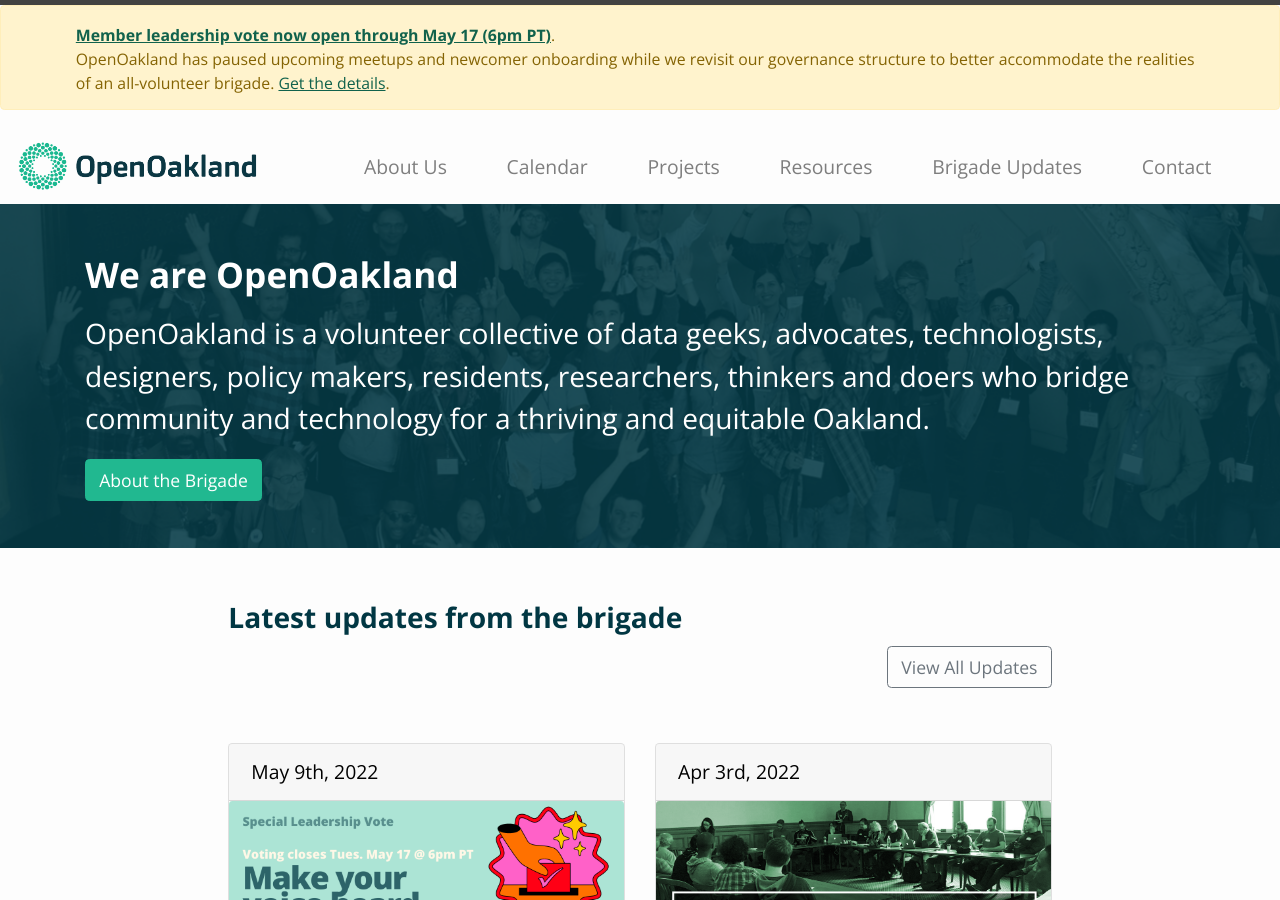
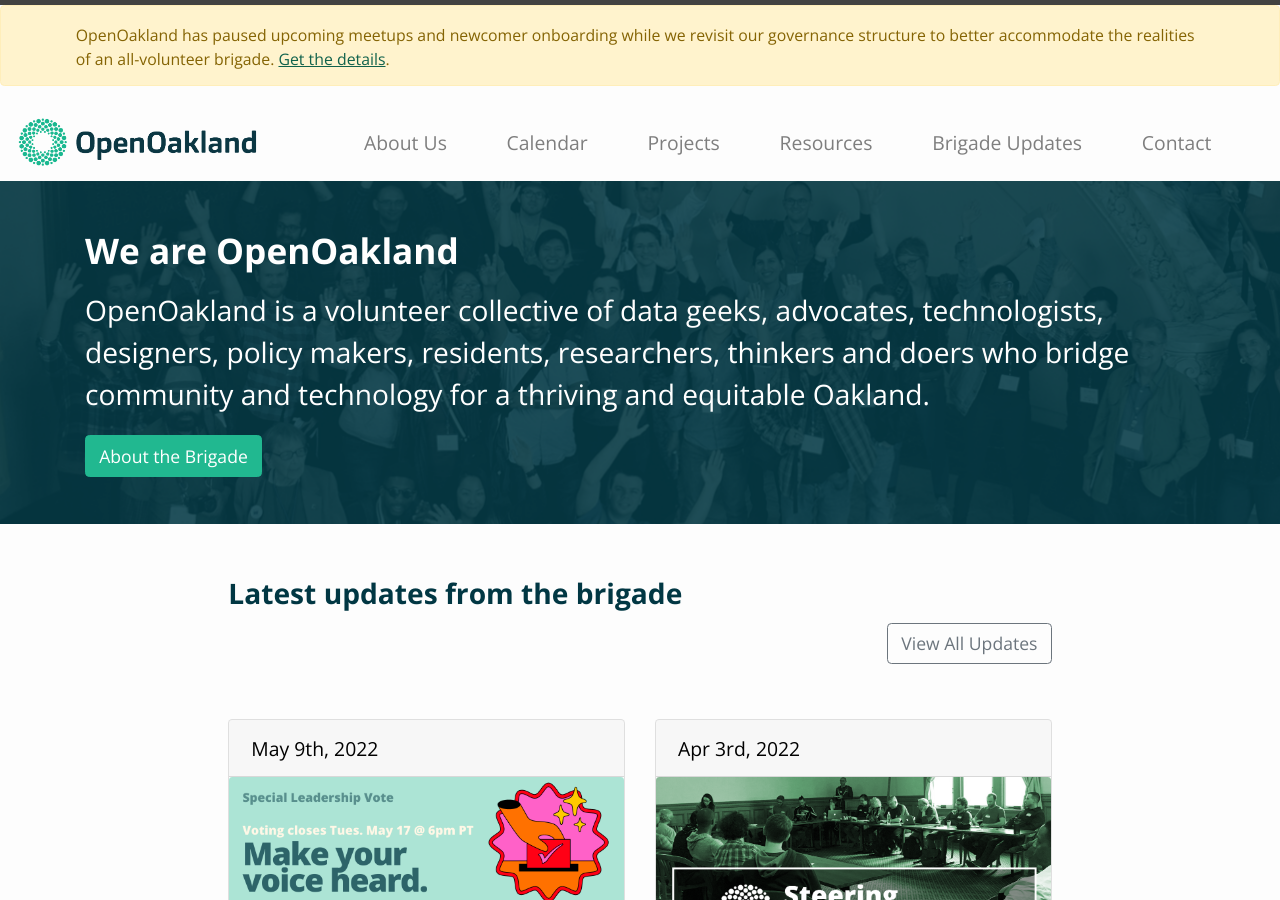
Before and after one commit to openoakland/openoakland.org, a Jekyll site: the page built from src/index.md, in a window 1280 px wide and 900 px high. Built offline with Jekyll 4.4.1, drawn with Linux system fonts in a browser that asks for light colours; nearby versions of some CDN libraries.

Commit message:
Remove member-wide vote announcement.

```diff
--- a/src/_includes/home-sections/announcement-warning.html
+++ b/src/_includes/home-sections/announcement-warning.html
@@ -1,3 +1,3 @@
 <div class="alert alert-warning" role="alert">
-  <p style="font-size:.9rem; padding-left:3rem; padding-right:3rem; margin-top:5px; margin-bottom:0px; align:center;"><a style="font-size:.9rem; font-weight:bold;" href="/updates/special-member-leadership-vote-now-open/">Member leadership vote now open through May 17 (6pm PT)</a>.<br/>OpenOakland has paused upcoming meetups and newcomer onboarding while we revisit our governance structure to better accommodate the realities of an all-volunteer brigade. <a style="font-size:.9rem;" href="/updates/mar-2022-steering-committee-update/">Get the details</a>.</p>
+  <p style="font-size:.9rem; padding-left:3rem; padding-right:3rem; margin-top:5px; margin-bottom:0px; align:center;">OpenOakland has paused upcoming meetups and newcomer onboarding while we revisit our governance structure to better accommodate the realities of an all-volunteer brigade. <a style="font-size:.9rem;" href="/updates/mar-2022-steering-committee-update/">Get the details</a>.</p>
 </div>
```
